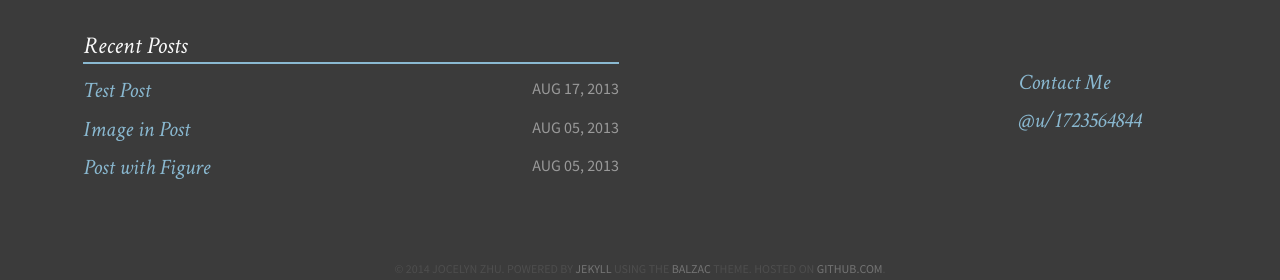
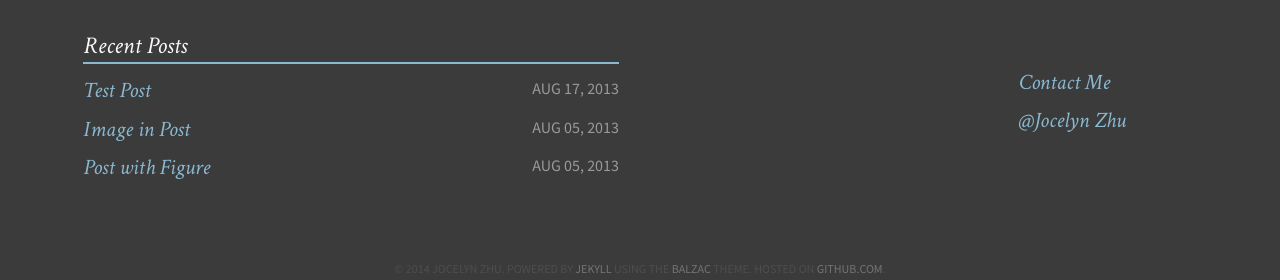
Before and after one commit to jocelynzhu/jocelynzhu.github.io, a Jekyll site: the page built from index.md, in a window 1280 px wide. Shown: the part 1355-1635 px from the top of the page. Built offline with Jekyll 4.4.1, drawn with Linux system fonts in a browser that asks for light colours.

Commit message:
fix the weibo name and number issue
Signed-off-by: Qu Xiaofeng <quxiaofeng.at.polyu@gmail.com>

```diff
--- a/_config.yml
+++ b/_config.yml
@@ -15,7 +15,8 @@ owner:
   instagram:
   dribbble:
   disqus:         jocelynzhu
-  weibo:          u/1723564844
+  weibonumber:    u/1723564844
+  weiboname:
   # Plug in your disqus shortname!
 
 
--- a/_includes/footer.html
+++ b/_includes/footer.html
@@ -25,8 +25,10 @@
             {% endif %}
 
 
-            {% if site.owner.weibo %}
-            <li><a id="drib" href="http://weibo.com/{{ site.owner.weibo }}" target="_blank"><span class="foot-link">@{{ site.owner.weibo }}</span></a></li>
+            {% if site.owner.weiboname %}
+            <li><a id="drib" href="http://weibo.com/{{ site.owner.weiboname }}" target="_blank"><span class="foot-link">@{{ site.owner.weiboname }}</span></a></li>
+            {% elsif site.owner.weibonumber %}
+            <li><a id="drib" href="http://weibo.com/{{ site.owner.weibonumber }}" target="_blank"><span class="foot-link">@{{ site.owner.name }}</span></a></li>
             {% endif %}
         </ul>
     </div>
```
